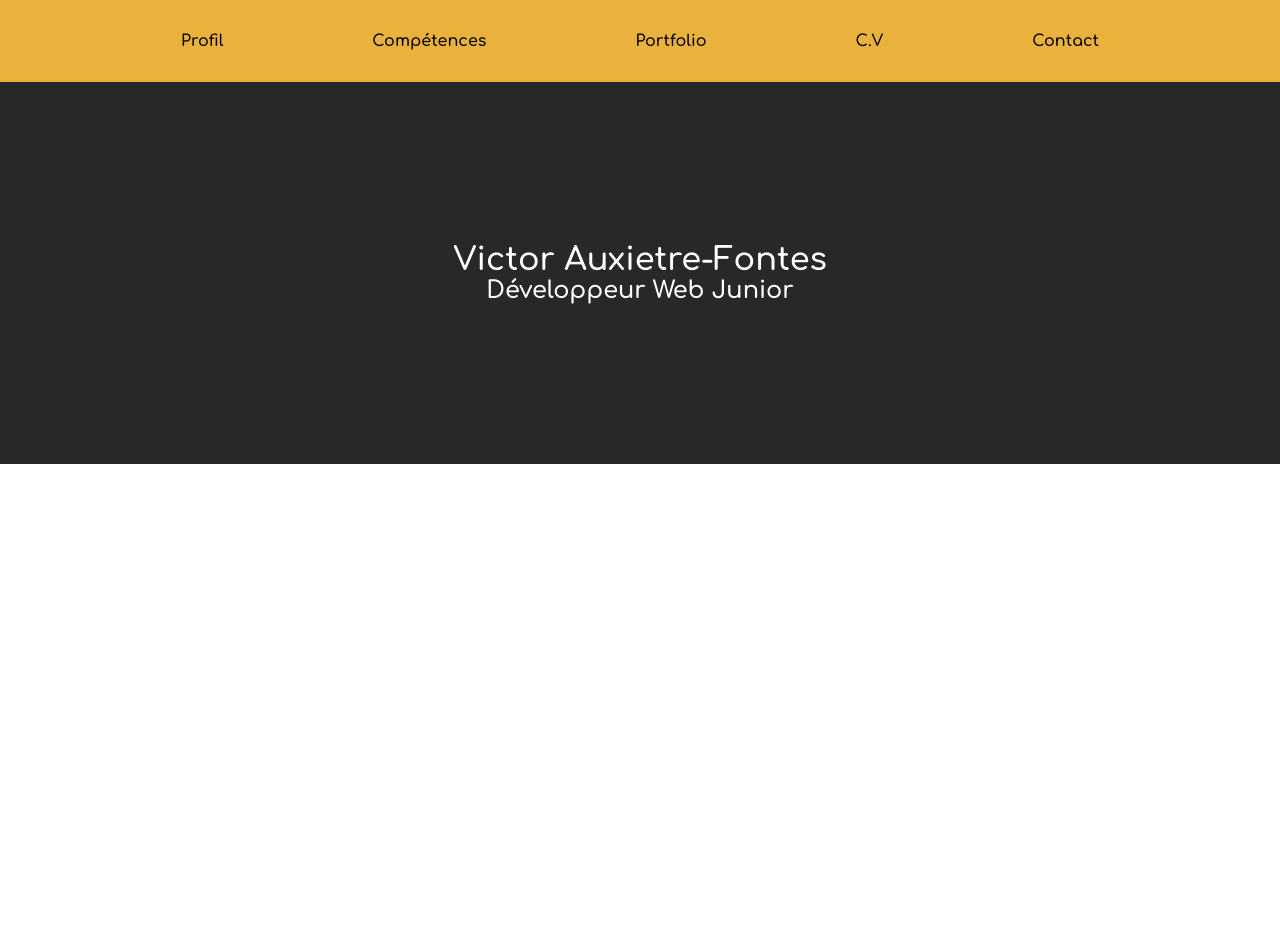
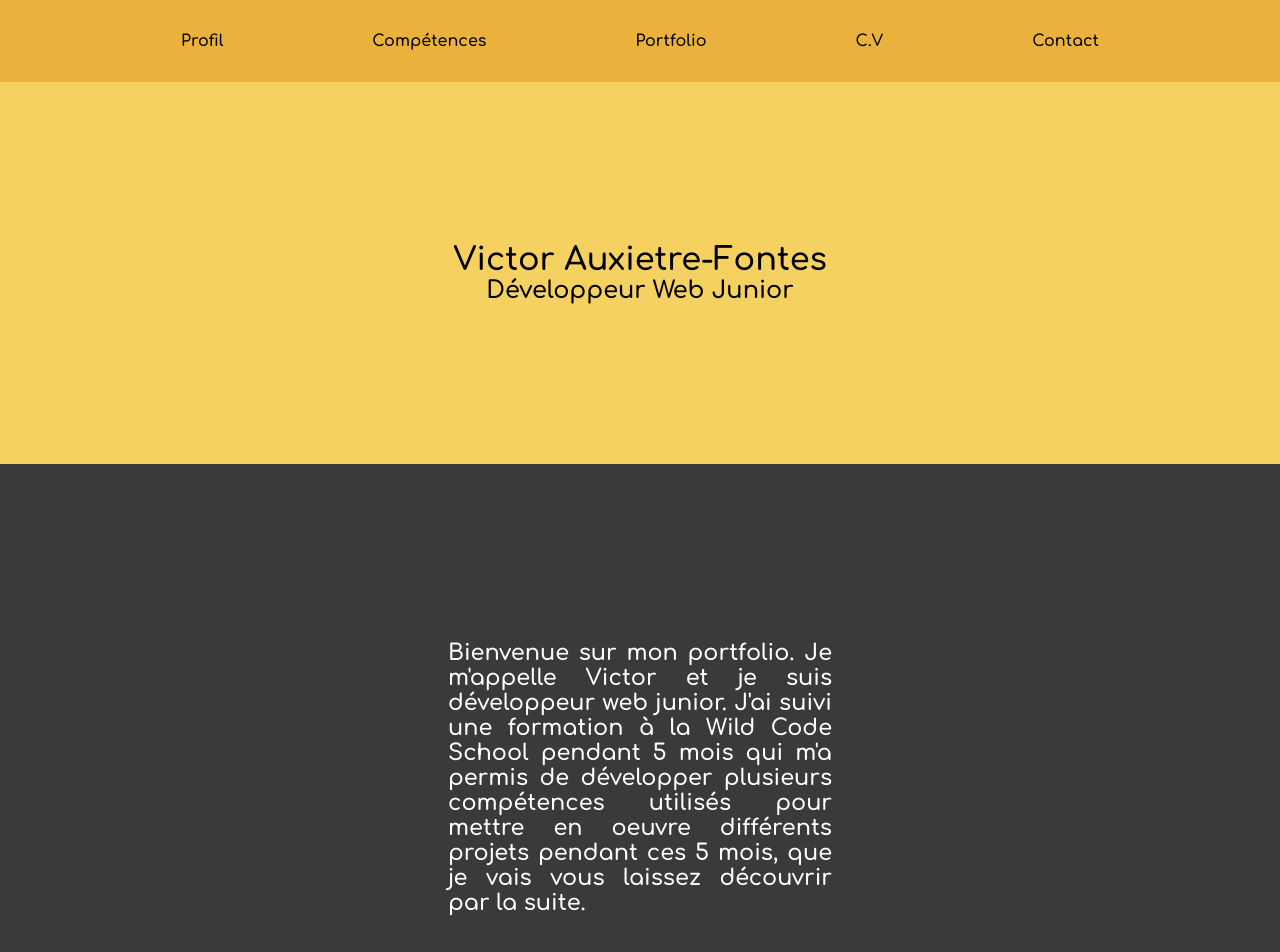
Before and after one commit to Victorafx/checkpoint4, a React (Create React App) app: page / in a window 1280 px wide. Shown: the top 952 px of the page. Before the commit the page ends 800 px from the top, so only its background shows below. Built offline with nearby package versions, Linux system fonts and the light colour scheme.

Commit message:
import profile with some css

```diff
--- a/src/App.css
+++ b/src/App.css
@@ -19,6 +19,20 @@
   flex-direction: column;
   align-items: center;
   padding: 10rem;
-  background-color: rgba(0, 0, 0, 0.842);
+  background-color: #F4D161;
+}
+
+.profile_block {
+  background-color: rgba(0, 0, 0, 0.774);
   color: #fff;
+  padding: 10rem;
 }
+
+.profile_content p{
+  text-align: justify;
+  padding: 1rem;
+  font-size: 1.4rem;
+  margin-left: auto;
+  margin-right: auto;
+  max-width: 30vw;
+}
--- a/src/App.js
+++ b/src/App.js
@@ -3,6 +3,7 @@ import './App.css';
 
 import Navbar from './Components/Navbar';
 import Presentation from './Components/Presentation';
+import Profile from './Components/Profile';
 
 class App extends Component {
   render() {
@@ -10,6 +11,7 @@ class App extends Component {
       <div className="App">
         <Navbar />
         <Presentation />
+        <Profile />
       </div>
     );
   }
```
